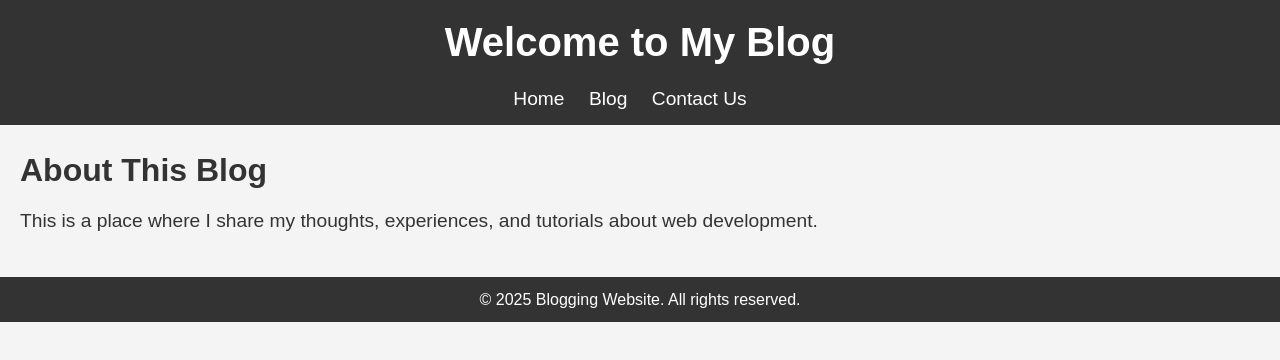
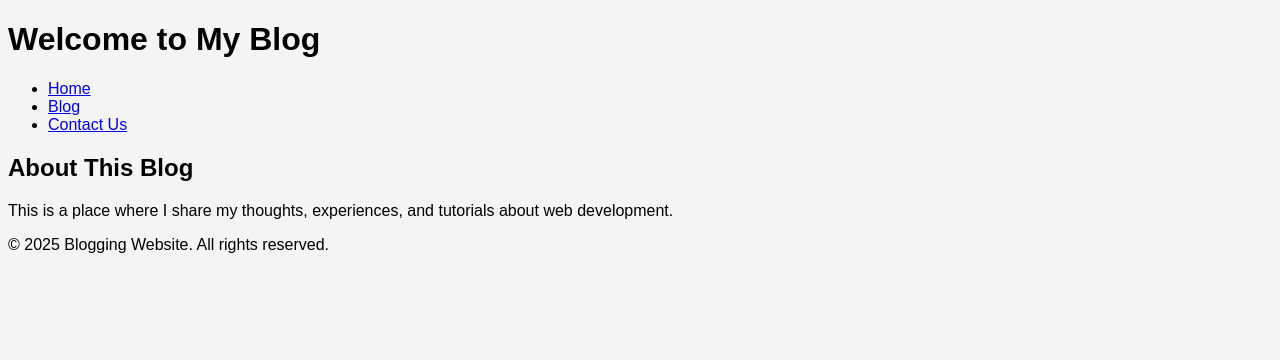
Before and after one commit to Aisha530/Blogging-Website, a website: page src/index.html in a window 1280 px wide. Drawn offline with Linux system fonts and the light colour scheme; files that its build step writes are made by us from their sources.

Commit message:
Added Home Page

```diff
--- a/styles/home.css
+++ b/styles/home.css
@@ -1,65 +1,4 @@
-/* Reset some basic styles */
-* {
-    margin: 0;
-    padding: 0;
-    box-sizing: border-box;
-}
-
-/* Basic body styling */
 body {
     font-family: Arial, sans-serif;
     background-color: #f4f4f4;
-    color: #333;
-    line-height: 1.6;
 }
-
-/* Header styles */
-header {
-    background-color: #333;
-    color: white;
-    padding: 10px 0;
-    text-align: center;
-}
-
-header h1 {
-    font-size: 2.5em;
-    margin-bottom: 10px;
-}
-
-nav ul {
-    list-style: none;
-}
-
-nav ul li {
-    display: inline;
-    margin-right: 20px;
-}
-
-nav ul li a {
-    color: white;
-    text-decoration: none;
-    font-size: 1.2em;
-}
-
-/* Main section styling */
-main {
-    padding: 20px;
-}
-
-.intro h2 {
-    font-size: 2em;
-    margin-bottom: 10px;
-}
-
-.intro p {
-    font-size: 1.2em;
-}
-
-/* Footer styles */
-footer {
-    background-color: #333;
-    color: white;
-    text-align: center;
-    padding: 10px 0;
-    margin-top: 20px;
-}
```
Also changed, not shown: src/home.html (added, +11 -0 lines).
